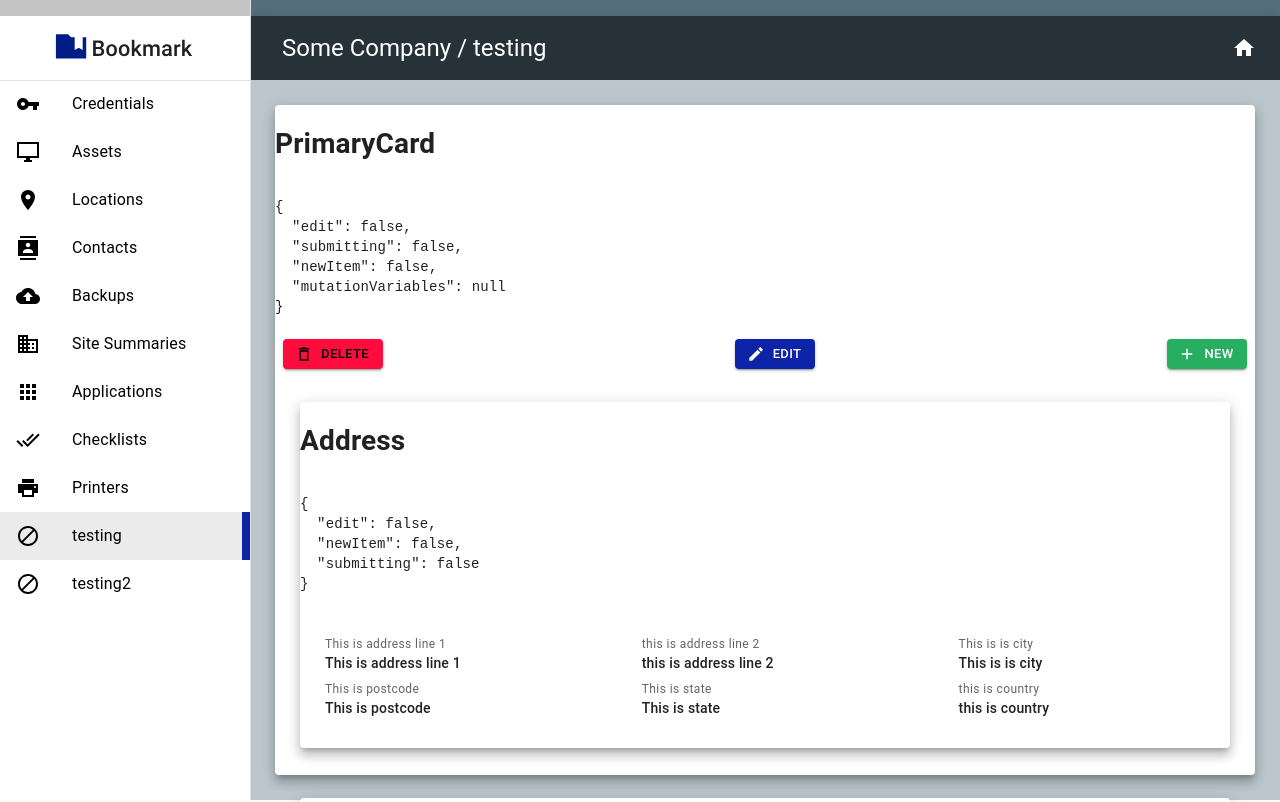
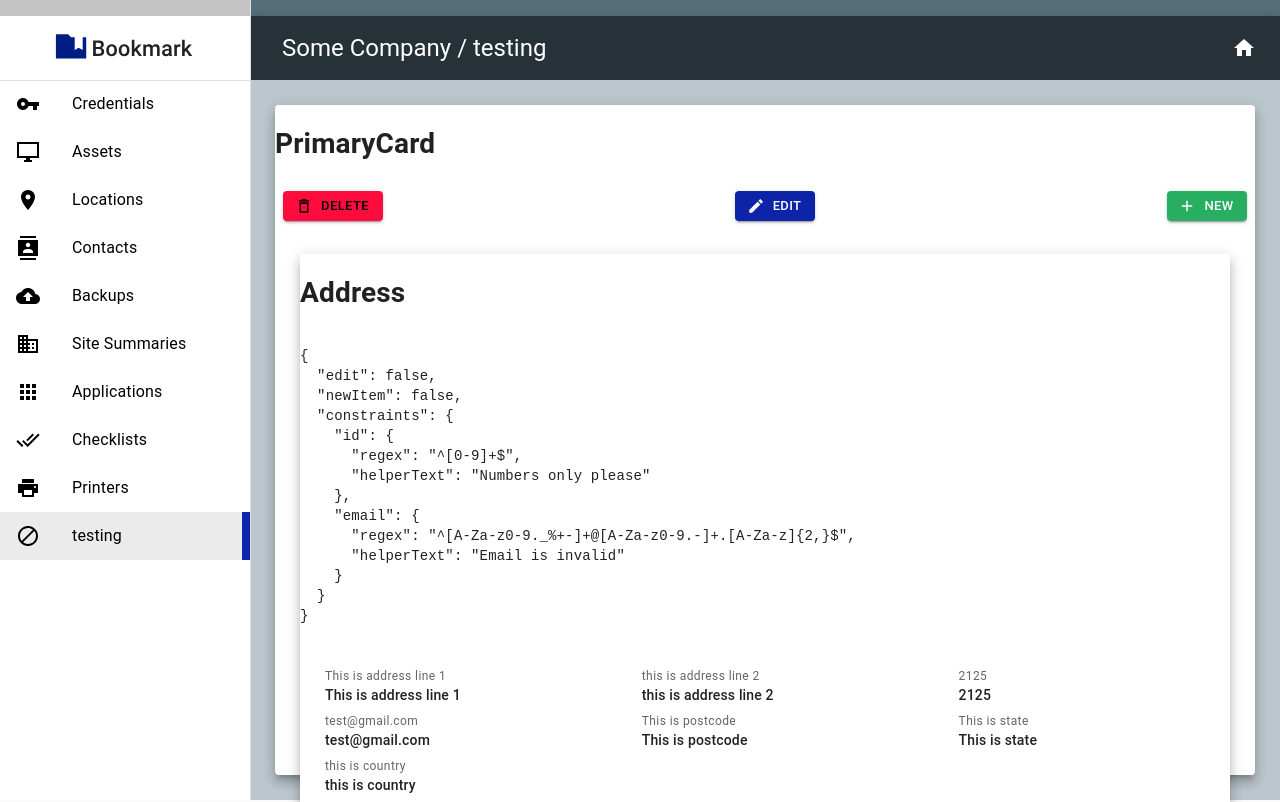
Before and after one commit to JoaquimXG/Bookmark, a React (Create React App) app: page /testing in a window 1280 px wide. Shown: the top 802 px of the page. Built offline with nearby package versions, Linux system fonts and the light colour scheme.

Commit message:
Moved form validation functionality from form provider to form consumer, added an error variable to allow form consumer to report validation errors to form provider

```diff
--- a/src/App.js
+++ b/src/App.js
@@ -10,14 +10,13 @@ import AppBar from "./components/AppBar";
 import ItemList from "./components/ItemList";
 import DataScreen from "./components/DataScreen";
 import CompanyInfo from "./components/CompanyInfo";
+import TestBedExtracted from "./components/TestBedExtracted";
 
 //Incoming Data or templates
 import staticRoutes from "./static/templates/staticRoutes";
 
 //Style
 import { myStyles } from "./static/css/style";
-import TestBed from "./components/TestBed";
-import TestBedExtracted from "./components/TestBedExtracted";
 
 const ItemListRoute = route => {
     return (
@@ -68,8 +67,7 @@ function App() {
                             {staticRoutes.map(route => {
                                 return ItemDataScreenRoute(route);
                             })}
-                            <Route exact path="/testing/" render={() => <TestBed />} />
-                            <Route exact path="/testing2/" render={() => <TestBedExtracted />} />
+                            <Route exact path="/testing/" render={() => <TestBedExtracted />} />
                         </Switch>
                     </div>
                 </Router>
--- a/src/components/TestBed.js
+++ /dev/null
@@ -1,168 +0,0 @@
-//External Imports
-import React, { useState, useEffect } from "react";
-import { Box, Paper } from "@material-ui/core";
-import { useQuery, useMutation, useLazyQuery } from "@apollo/client";
-import { useHistory } from "react-router-dom";
-
-//Style
-import { myStyles } from "../static/css/style";
-
-//Functions
-import myMutation2 from "../static/functions/myMutation2";
-import generatePrimaryCards from "../static/functions/generatePrimaryCards";
-
-//Data, queries, mutations and templates
-import dataScreenStaticTemplates from "../static/templates/dataScreenStaticTemplates";
-import { individualQueries, itemListQueries } from "../static/apollo/queries";
-import mutations from "../static/apollo/mutations";
-import cardGenerationTemplates from "../static/templates/cardGenerationTemplates";
-
-//Custom Components
-import PrimaryCard from "./PrimaryCard";
-import SecondaryCard from "./SecondaryCard";
-import DisplayMessageCard from "./DisplayMessageCard";
-import TestPrimaryCard from "./TestPrimaryCard";
-import TestDisplay from "./TestDisplay";
-
-const cardTemplate = [
-    {
-        minorTitle: "Address",
-        fields: [
-            { ref: "addr_1", title: "Address Line 1" },
-            { ref: "addr_2", title: "Address Line 2" },
-            { ref: "city", title: "City" },
-            { ref: "postcode", title: "Postcode" },
-            { ref: "state", title: "State" },
-            { ref: "country", title: "Country" }
-        ]
-    },
-    {
-        minorTitle: "Additional Information",
-        fields: [
-            { ref: "phone", title: "Landline" },
-            { ref: "fax", title: "Fax No." },
-            { ref: "type", title: "Location Type" }
-        ]
-    },
-    { minorTitle: "notes", fields: [{ ref: "notes", title: "Notes" }] }
-];
-
-const queryResult = {
-    id: "2125",
-    name: "This is the title",
-    type: "this is type",
-    phone: "This is phone",
-    addr_1: "This is address line 1",
-    addr_2: "this is address line 2",
-    postcode: "This is postcode",
-    city: "This is is city",
-    state: "This is state",
-    country: "this is country",
-    notes: "This is notes",
-    fax: "this is fax"
-};
-
-const submitForm = (bool, mutationVariables) => {
-    //TO-DO, actually submit the data to Apollo
-    console.log(mutationVariables);
-    return bool;
-};
-
-const fillTemplate = (responseData, template) => {
-    var filledTemplate = template.map(card => {
-        return {
-            ...card,
-            fields: card.fields.map(field => ({
-                ...field,
-                fieldValue: responseData[field.ref]
-            }))
-        };
-    });
-    return filledTemplate;
-};
-
-const logError = error => {
-    console.log(error);
-};
-
-export default props => {
-    const classes = myStyles();
-    const history = useHistory();
-    const [edit, setEdit] = useState(false);
-    const [newItem, setNewItem] = useState(false);
-    const [submitting, setSubmitting] = useState(false);
-    const [mutationVariables, setMutationVariables] = useState(null);
-
-    const buttonFunctions = {
-        Edit: () => {
-            console.log("edit");
-            setEdit(!edit);
-        },
-        Delete: () => {
-            console.log("delete");
-        },
-        Cancel: () => {
-            console.log("Cancel");
-            setEdit(false);
-            setNewItem(false);
-        },
-        New: () => {
-            console.log("new");
-            setEdit(true);
-            setNewItem(true);
-        },
-        Save: () => {
-            console.log("save");
-            setSubmitting(true);
-        }
-    };
-
-    useEffect(() => {
-        if (!submitting && mutationVariables !== null) {
-            if (newItem) {
-                mutationVariables.isnew = newItem;
-            } else {
-                mutationVariables.id = queryResult.id;
-            }
-            var wasSuccessful = myMutation2(
-                mutationVariables,
-                () => console.log("test"),
-                12345
-            );
-            if (wasSuccessful.error) {
-                logError("Failed formsubmit");
-            } else {
-                setEdit(false);
-                setMutationVariables(null);
-            }
-        }
-    }, [submitting, mutationVariables, newItem]);
-
-    const cards = fillTemplate(queryResult, cardTemplate);
-
-    const test = false;
-    if (test) return <TestDisplay toDisplay={cards} />;
-
-    return (
-        <>
-            <TestPrimaryCard
-                //TO-DO, remove
-                toDisplay={{
-                    edit,
-                    submitting,
-                    newItem,
-                    mutationVariables
-                }}
-                cards={cards}
-                buttonFunctions={buttonFunctions}
-                formState={{
-                    edit,
-                    newItem,
-                    submitting,
-                    setSubmitting,
-                    setMutationVariables
-                }}
-            />
-        </>
-    );
-};
--- a/src/components/TestBedExtracted.js
+++ b/src/components/TestBedExtracted.js
@@ -1,29 +1,9 @@
 //External Imports
 import React, { useState, useEffect } from "react";
-import { Box, Paper } from "@material-ui/core";
-import { useQuery, useMutation, useLazyQuery } from "@apollo/client";
-import { useHistory } from "react-router-dom";
-
-//Style
-import { myStyles } from "../static/css/style";
-
-//Functions
-import myMutation2 from "../static/functions/myMutation2";
-import generatePrimaryCards from "../static/functions/generatePrimaryCards";
-
-//Data, queries, mutations and templates
-import dataScreenStaticTemplates from "../static/templates/dataScreenStaticTemplates";
-import { individualQueries, itemListQueries } from "../static/apollo/queries";
-import mutations from "../static/apollo/mutations";
-import cardGenerationTemplates from "../static/templates/cardGenerationTemplates";
+import { useFormState } from "../useFormState";
 
 //Custom Components
-import PrimaryCard from "./PrimaryCard";
-import SecondaryCard from "./SecondaryCard";
-import DisplayMessageCard from "./DisplayMessageCard";
 import TestPrimaryCard from "./TestPrimaryCard";
-import TestDisplay from "./TestDisplay";
-import { useFormState } from "../useFormState";
 
 const cardTemplate = [
     {
@@ -31,7 +11,8 @@ const cardTemplate = [
         fields: [
             { ref: "addr_1", title: "Address Line 1" },
             { ref: "addr_2", title: "Address Line 2" },
-            { ref: "city", title: "City" },
+            { ref: "id", title: "ID Number" },
+            { ref: "email", title: "email Address" },
             { ref: "postcode", title: "Postcode" },
             { ref: "state", title: "State" },
             { ref: "country", title: "Country" }
@@ -49,6 +30,10 @@ const cardTemplate = [
 ];
 
 const queryResult = {
+
+    email: "test@gmail.com",
+
+
     id: "2125",
     name: "This is the title",
     type: "this is type",
@@ -62,6 +47,16 @@ const queryResult = {
     notes: "This is notes",
     fax: "this is fax"
 };
+
+const constraints = {
+    id: {regex:"^[0-9]+$", helperText: "Numbers only please"},//must be at least one number
+    email: {regex:"^[A-Za-z0-9._%+-]+@[A-Za-z0-9.-]+\.[A-Za-z]{2,}$", helperText:"Email is invalid"}
+};
+
+//const constraintsOLD = [
+    //{ ref: "type", regex: ".+" },//must not be empty
+    //{ ref: "fax", regex: "" }
+//]
 
 const fillTemplate = (responseData, template) => {
     var filledTemplate = template.map(card => {
@@ -77,34 +72,26 @@ const fillTemplate = (responseData, template) => {
 };
 
 export default props => {
-    const classes = myStyles();
-    const history = useHistory();
-
     const {
         buttonFunctions,
         formState: { edit, newItem },
-        setMutationVariables
-    } = useFormState(queryResult);
+        setMutationVariables,
+        setError
+    } = useFormState(queryResult.id);
 
     const cards = fillTemplate(queryResult, cardTemplate);
-
-    const test = false;
-    if (test) return <TestDisplay toDisplay={cards} />;
 
     return (
         <>
             <TestPrimaryCard
-                //TO-DO, remove
-                toDisplay={{
-                    edit,
-                    newItem
-                }}
                 cards={cards}
                 buttonFunctions={buttonFunctions}
                 formState={{
                     edit,
                     newItem,
-                    setMutationVariables
+                    setMutationVariables,
+                    constraints,
+                    setError
                 }}
             />
         </>
--- a/src/components/TestPrimaryCard.js
+++ b/src/components/TestPrimaryCard.js
@@ -4,7 +4,6 @@ import { myStyles } from "../static/css/style";
 import TestMinorCard from "./TestMinorCard";
 import ButtonRow from "./ButtonRow";
 import dataScreenStaticTemplates from "../static/templates/dataScreenStaticTemplates";
-import TestDisplay from "./TestDisplay";
 
 export default props => {
     const classes = myStyles();
@@ -12,7 +11,6 @@ export default props => {
     return (
         <Paper className={classes.itemList} elevation={8}>
             <h1>PrimaryCard</h1>
-            {test && <TestDisplay toDisplay={props.toDisplay} />}
             <ButtonRow
                 buttons={dataScreenStaticTemplates.buttons.primary}
                 buttonFunctions={props.buttonFunctions}
--- a/src/static/templates/navBarTemplates.js
+++ b/src/static/templates/navBarTemplates.js
@@ -65,9 +65,4 @@ export default [
         listIcon: <BlockSharp htmlColor="Black" />,
         listText: "testing"
     },
-    {
-        id: 11,
-        listIcon: <BlockSharp htmlColor="Black" />,
-        listText: "testing2"
-    }
 ];
--- a/src/useFormState.js
+++ b/src/useFormState.js
@@ -1,10 +1,11 @@
-import React, { useState, useEffect } from "react";
+import { useState } from "react";
 import myMutation2 from "./static/functions/myMutation2";
 
-export const useFormState = queryResult => {
+export const useFormState = (id) => {
     const [edit, setEdit] = useState(false);
     const [newItem, setNewItem] = useState(false);
     const [mutationVariables, setMutationVariables] = useState(null);
+    const [error, setError] = useState(false);
 
     const logError = error => {
         console.log(error);
@@ -33,16 +34,16 @@ export const useFormState = queryResult => {
             console.log("delete");
             //TO-Do
         },
-        Save: () => {
+        Save: async () => {
             console.log("save");
-            if (!mutationVariables) {
-                console.log("no values set");
-                return false;
+            if (error || !mutationVariables) {
+                console.log("Form is empty or there are validation errors");
+                return;
             }
             if (newItem) {
                 mutationVariables.isnew = newItem;
             } else {
-                mutationVariables.id = queryResult.id;
+                mutationVariables.id = id;
             }
             mutationVariables.site_id = 12345;
             myMutation2(mutationVariables, true)
@@ -60,6 +61,7 @@ export const useFormState = queryResult => {
     return {
         buttonFunctions,
         formState: { edit, newItem },
-        setMutationVariables
+        setMutationVariables,
+        setError
     };
 };
```
Also changed, not shown: src/components/TestMinorCard.js (+42 -5 lines).
